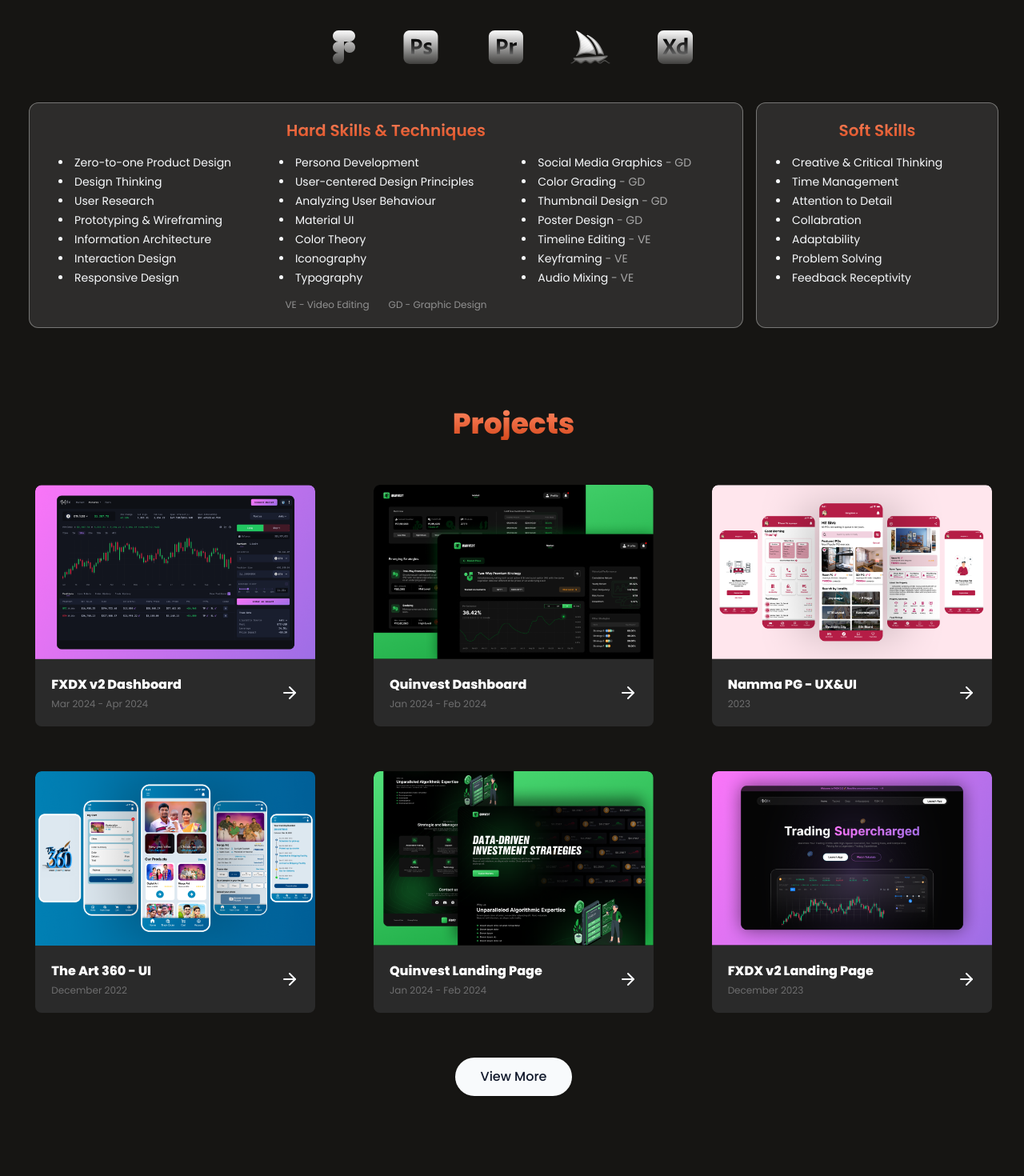
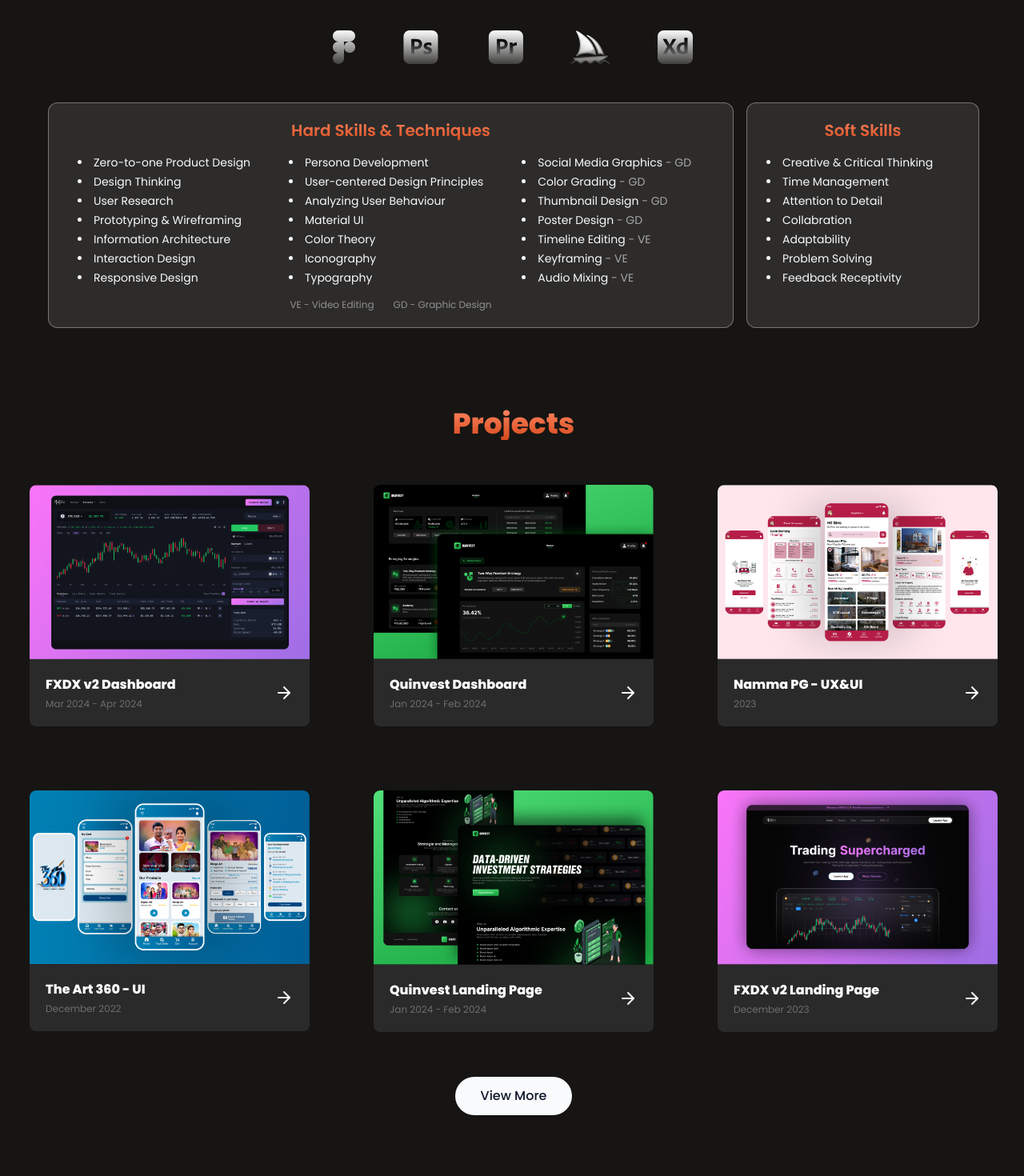
Before and after one commit to ThoufiqM/Portfolio, a Next.js app: page / in a window 1280 px wide. Shown: the part 680-2150 px from the top of the page at 80% size. Built offline with nearby package versions, Linux system fonts and the light colour scheme.

Commit message:
project grid

```diff
--- a/components/Cards/ProjectCard.jsx
+++ b/components/Cards/ProjectCard.jsx
@@ -30,7 +30,7 @@ const ProjectCard = ({
           <Image
             width={350}
             height={218}
-            className=" w-[350px] h-[218px] object-cover"
+            className=" object-cover "
             src={imgurl}
             alt="title"
           />
--- a/components/Projects.jsx
+++ b/components/Projects.jsx
@@ -16,13 +16,13 @@ const Projects = () => {
 
   return (
     <div
-      className="container flex flex-col items-center justify-center gap-14"
+      className="container flex flex-col items-center justify-center gap-14 xl:p-0"
       id="projects"
     >
       <h2 className="bg-clip-text text-transparent bg-gradient-to-b from-[#FF8660] to-[#D5491D] text-4xl text-center font-extrabold">
         Projects
       </h2>
-      <div className="flex flex-wrap justify-around gap-14 ">
+      <div className="grid grid-cols-1 md:grid-cols-2 lg:grid-cols-3 place-content-between gap-10 xl:gap-20 ">
         {visibleCards.map((item, index) => (
           <ProjectCard
             key={index}
--- a/components/Skills.jsx
+++ b/components/Skills.jsx
@@ -4,7 +4,7 @@ import SoftSkills from "../util/SoftSkills.json";
 
 const Skills = () => {
   return (
-    <div className="container grid lg:grid-cols-4 w-full justify-center ">
+    <div className="container grid lg:grid-cols-4 w-full justify-center xl:px-14">
       <div className=" md:col-span-3 space-y-4 bg-[#FFFFFF1A] px-6 py-5 rounded-xl border border-[#FFFFFF59] mb-10 lg:mb-0 lg:me-4">
         <h2 className="bg-clip-text text-transparent bg-gradient-to-b from-[#FF8660] to-[#D5491D] text-xl text-center font-semibold">
           Hard Skills & Techniques
```
